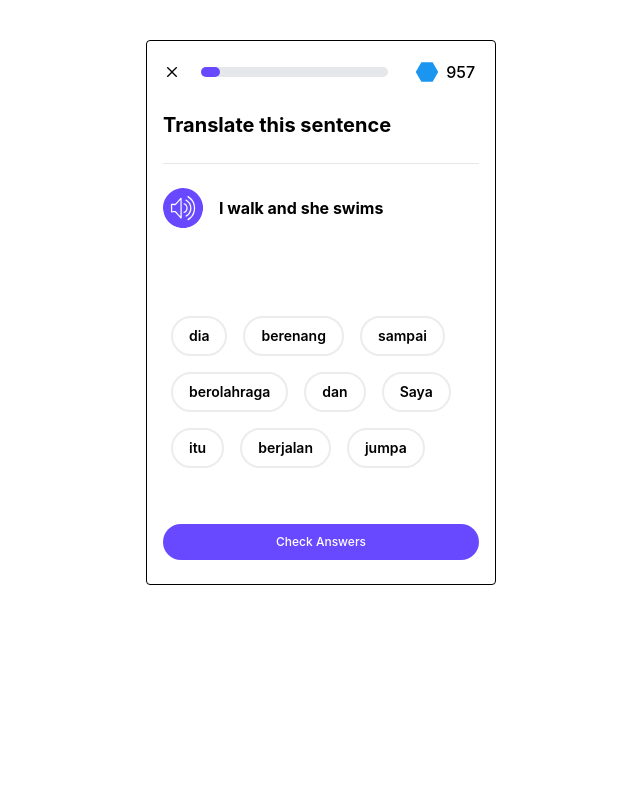
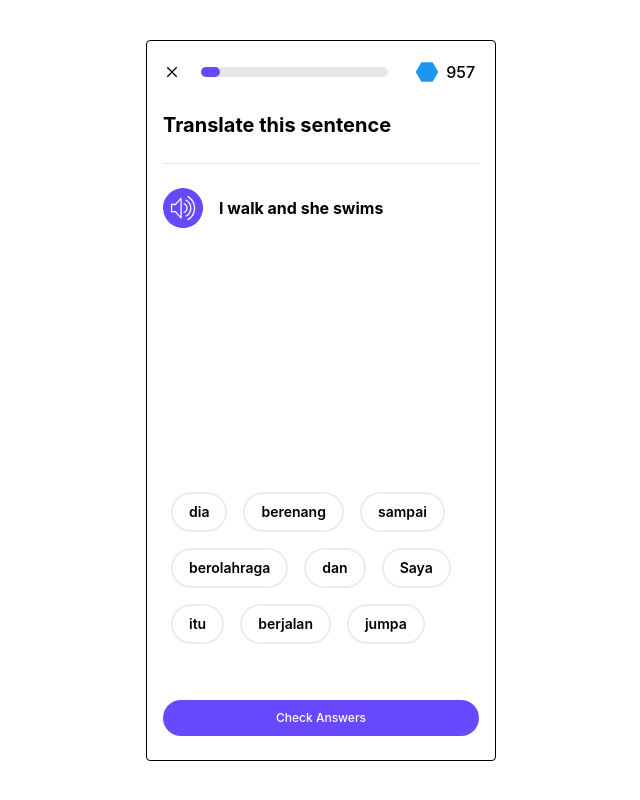
Before and after one commit to m10hit/translation-app, a Next.js app: page / in a window 1280 px wide. Shown: the whole page, without its empty margins (319-959 px from the left). Built offline with nearby package versions, Linux system fonts and the light colour scheme.

Commit message:
Update SelectedWord

```diff
--- a/components/UI/selectedWords/SelectedWords.js
+++ b/components/UI/selectedWords/SelectedWords.js
@@ -3,11 +3,13 @@ import SelectedWord from './selectedWord/SelectedWord';
 
 const Selected = ({ selectedWords }) => {
   return (
+    <div className="h-56">
     <div className="flex flex-wrap mb-12">
       {selectedWords.map(({ word, id }, index) => (
         <SelectedWord key={id} word={word} />
       ))}
     </div>
+</div>
   );
 };
 
```
